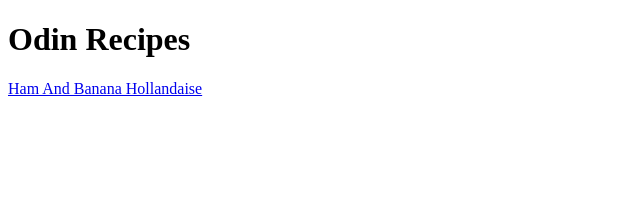
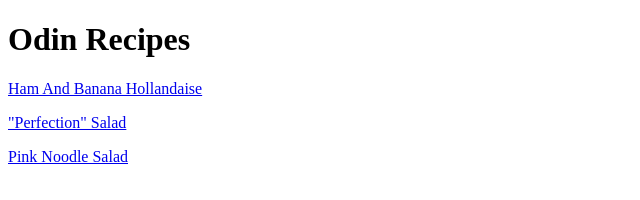
Before and after one commit to Infinitea-3/odin-recipes, a plain HTML site: page index.html in a window 1280 px wide. Shown: the whole page, without its empty margins (0-640 px from the left). Drawn offline with Linux system fonts and the light colour scheme.

Commit message:
Adding The Rest to the Project. Learning About Git the (Fun) Way

```diff
--- a/index.html
+++ b/index.html
@@ -7,5 +7,7 @@
     <body>
         <h1>Odin Recipes</h1>
         <a href="recipes/banana-hollandaise.html">Ham And Banana Hollandaise</a>
+        <p><a href="recipes/perfection-salad.html">"Perfection" Salad</a></p>
+        <p><a href="recipes/pink-noodle-salad.html">Pink Noodle Salad</a></p>
     </body>
 </html>
```
Also changed, not shown: images/perfection_salad.jpg (added), images/pink-noodle-salad.jpg (added).
